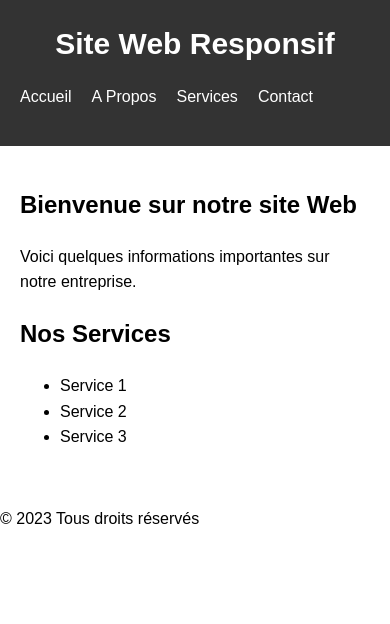
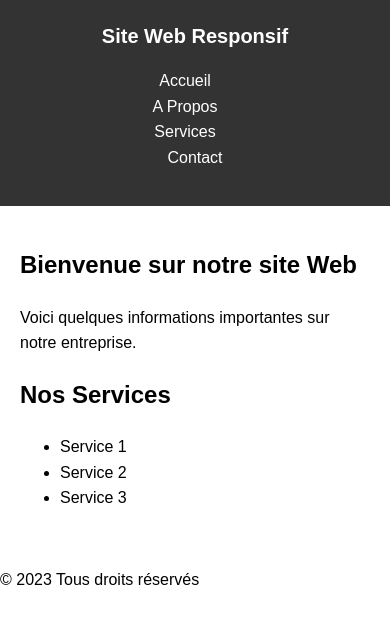
Before and after one commit to Sco10969/P5---OpenClassrooms, a website: page Exercice7/index.html in a window 390 px wide. Drawn offline with Linux system fonts and the light colour scheme.

Commit message:
EXO 7 - ✅

```diff
--- a/Exercice7/style.css
+++ b/Exercice7/style.css
@@ -50,3 +50,15 @@ main {
 section {
     margin-bottom: 20px;
 }
+
+/* Media query pour mobile (max 768px) */
+@media screen and (max-width: 768px) {
+    h1 {
+        font-size: 20px;
+    }
+
+    nav ul {
+        flex-direction: column;
+        text-align: center;
+    }
+}
```
